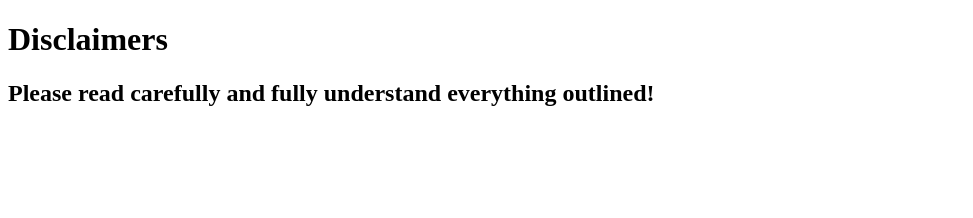
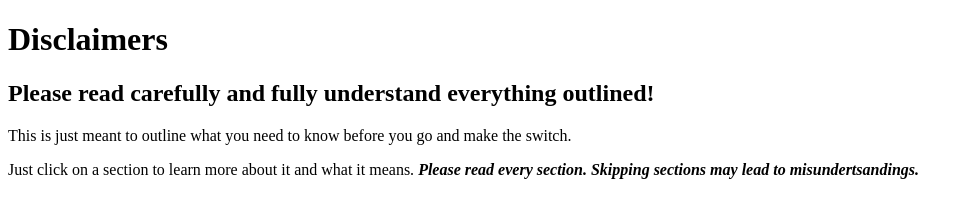
Before and after one commit to Piasicm/disclaimer_for_SL, a plain HTML site: page index.html in a window 1280 px wide. Shown: the whole page, without its empty margins (0-973 px from the left). Drawn offline with Linux system fonts and the light colour scheme.

Commit message:
Add descriptions
Add description and guidelines on what to read

```diff
--- a/index.html
+++ b/index.html
@@ -8,5 +8,8 @@
 <body>
     <h1>Disclaimers</h1>
     <h2><strong>Please read carefully and fully understand everything outlined!</strong></h2>
+    <p>This is just meant to outline what you need to know before you go and make the switch.</p>
+    <p>Just click on a section to learn more about it and what it means. <em><b><i>Please read every section. Skipping
+    sections may lead to misundertsandings.</i></b></em></p>
 </body>
 </html>
```
